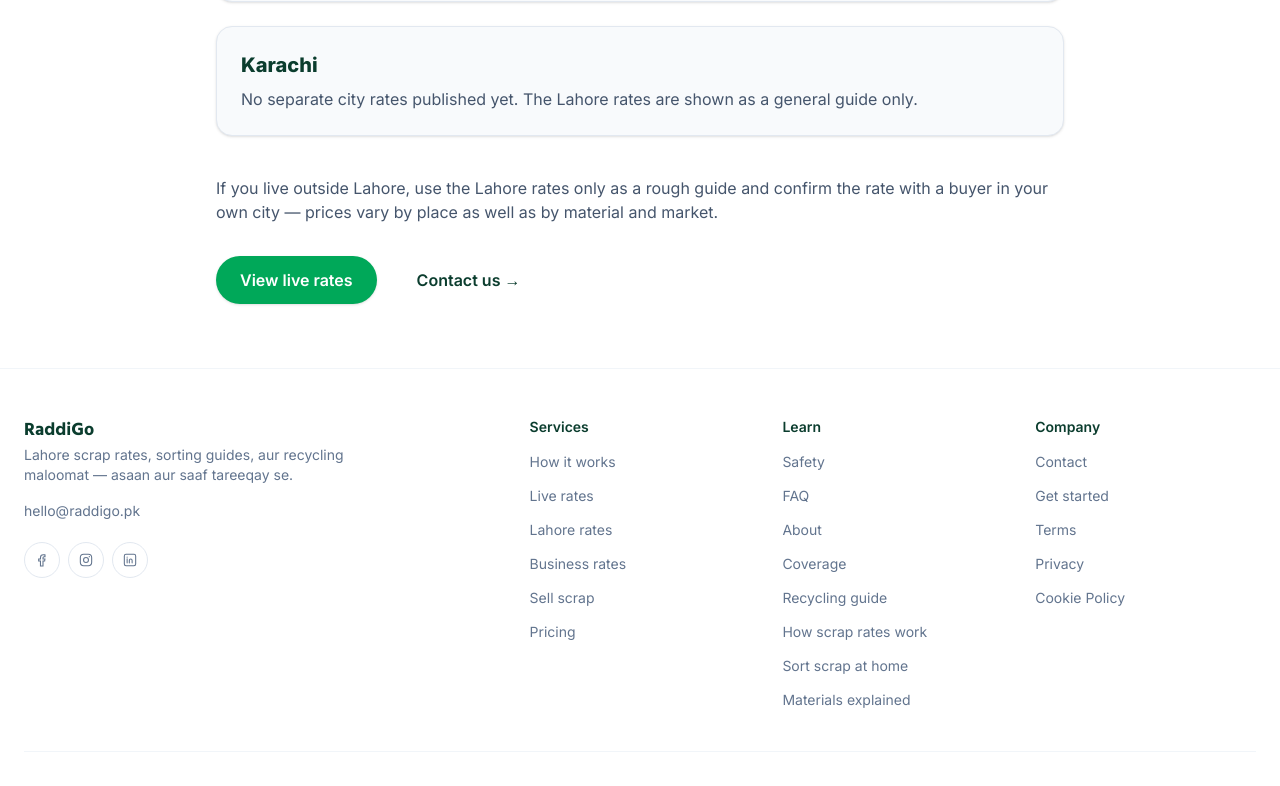
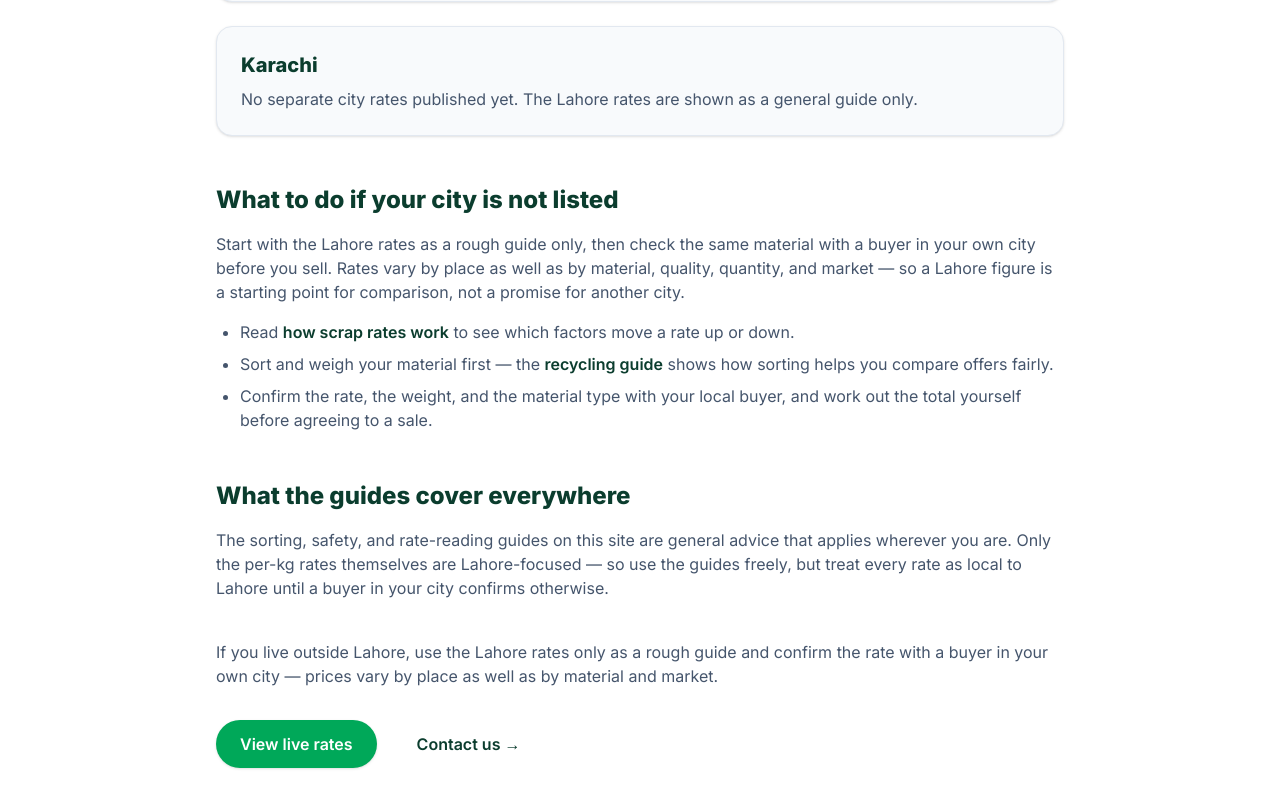
Before and after one commit to nauman331/RaddiGoWeb, a React (Vite) app: page /coverage in a window 1280 px wide. Shown: the part 689-1475 px from the top of the page. Built offline with nearby package versions, Linux system fonts and the light colour scheme.

Commit message:
fix(seo): expand Coverage, the thinnest page, with generic out-of-city guidance and internal links

```diff
--- a/src/pages/Coverage.tsx
+++ b/src/pages/Coverage.tsx
@@ -31,6 +31,34 @@ const Coverage: React.FC = () => {
                     ))}
                 </div>
 
+                <h2 className="mt-12 text-2xl font-bold text-brand-dark">What to do if your city is not listed</h2>
+                <p className="mt-4 text-slate-600">
+                    Start with the Lahore rates as a rough guide only, then check the same material with a buyer in
+                    your own city before you sell. Rates vary by place as well as by material, quality, quantity, and
+                    market — so a Lahore figure is a starting point for comparison, not a promise for another city.
+                </p>
+                <ul className="mt-4 list-disc space-y-2 pl-6 text-slate-600">
+                    <li>
+                        Read <NavLink to="/how-scrap-rates-work" className="font-semibold text-brand-dark hover:text-brand-green">how scrap rates work</NavLink> to
+                        see which factors move a rate up or down.
+                    </li>
+                    <li>
+                        Sort and weigh your material first — the <NavLink to="/recycling-guide" className="font-semibold text-brand-dark hover:text-brand-green">recycling guide</NavLink> shows
+                        how sorting helps you compare offers fairly.
+                    </li>
+                    <li>
+                        Confirm the rate, the weight, and the material type with your local buyer, and work out the
+                        total yourself before agreeing to a sale.
+                    </li>
+                </ul>
+
+                <h2 className="mt-12 text-2xl font-bold text-brand-dark">What the guides cover everywhere</h2>
+                <p className="mt-4 text-slate-600">
+                    The sorting, safety, and rate-reading guides on this site are general advice that applies wherever
+                    you are. Only the per-kg rates themselves are Lahore-focused — so use the guides freely, but treat
+                    every rate as local to Lahore until a buyer in your city confirms otherwise.
+                </p>
+
                 <p className="mt-10 text-slate-600">
                     If you live outside Lahore, use the Lahore rates only as a rough guide and confirm the rate with a
                     buyer in your own city — prices vary by place as well as by material and market.
```
